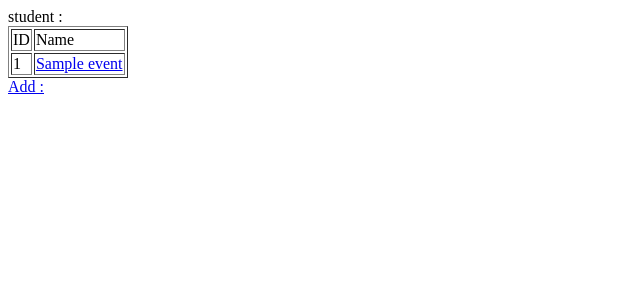
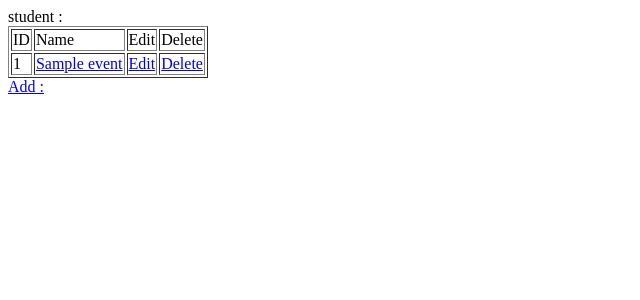
Before and after one commit to 68thungngoens-glitch/webapp68, a PHP site: page /show_event.php in a window 1280 px wide. Shown: the top 300 px of the page, without its empty margins (0-640 px from the left). Run offline with PHP 8.4, Linux system fonts and the light colour scheme; tables that the repository leaves empty or names only in its code hold one stand-in row (values such as "Sample post").

Commit message:
add detail

```diff
--- a/midterm_test/show_event.php
+++ b/midterm_test/show_event.php
@@ -12,11 +12,16 @@
         <tr>
             <td>ID</td>
             <td>Name</td>
+            <td>Edit</td>
+            <td>Delete</td>
         </tr>
         <?php while($data = mysqli_fetch_array($result)){?>
         <tr>
             <td><?php echo $data['student_id'];?></td>
             <td><?php echo "<a href='detail.php?id=".$data['student_id']."'>".$data['student_name']."</a>";?></td>
+            <td><?php echo "<a href='edit.php?id=".$data['student_id']."'>"."Edit"."</a>";?></td>
+            <td><?php echo "<a href='delete.php?id=".$data['student_id']."'>"."Delete"."</a>";?></td>
+
         </tr>
         <?php
         }
```
Also changed, not shown: midterm_test/delete.php (added), midterm_test/edit.php (added).
